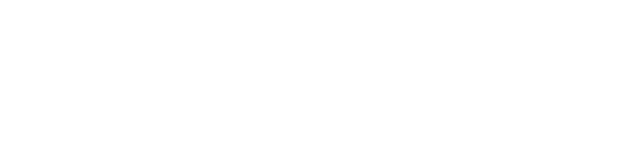
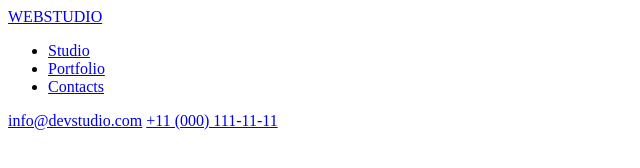
Before and after one commit to Veraz22/goit-markup-hw-01, a plain HTML site: page index.html in a window 1280 px wide. Shown: the whole page, without its empty margins (0-640 px from the left). Drawn offline with Linux system fonts and the light colour scheme.

Commit message:
finish header layout

```diff
--- a/index.html
+++ b/index.html
@@ -5,5 +5,33 @@
     <meta name="viewport" content="width=device-width, initial-scale=1.0" />
     <title>Web Studio</title>
   </head>
-  <body></body>
+  <body>
+    <header>
+
+      <nav>
+        <a href="./index.html">WEBSTUDIO</a>
+        <ul>
+          <li>
+            <a href="#">Studio</a>
+          </li>
+          <li>
+            <a href="#">Portfolio</a>
+          </li>
+          <li>
+            <a href="#">Contacts</a>
+          </li>
+        </ul>
+      </nav>
+<a href="mailto:info@devstudio.com">info@devstudio.com</a>
+<a href="tel:+11 (000) 111-11-11">+11 (000) 111-11-11</a>
+
+    </header>
+
+    <main>
+
+
+    </main>
+
+    <footer></footer>
+  </body>
 </html>
```
Also changed, not shown: prettier.json (added, +12 -0 lines), imges/Frontend Developer.jpg (added), imges/Marketing.jpg (added), imges/Product Designer.jpg (added), imges/UI Designer.jpg (added), 2 other files.
